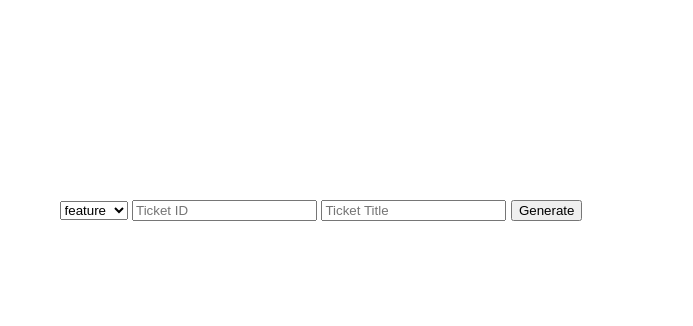
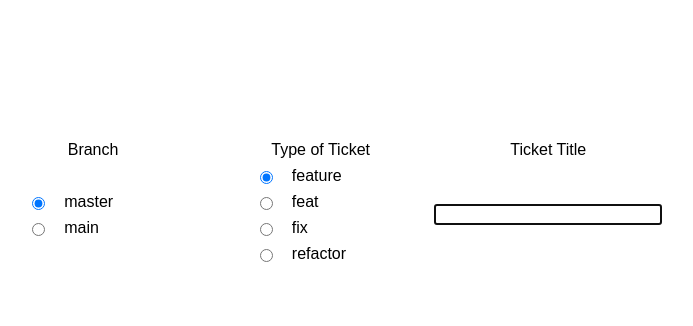
Before and after one commit to ricardosantosduarte/ticket-generator, a plain HTML site: page index.html in a window 1280 px wide. Shown: the part 176-502 px from the top of the page, without its empty margins (319-1012 px from the left). Drawn offline with Linux system fonts and the light colour scheme.

Commit message:
feat: add multiple selections for master branch name and copy on click

```diff
--- a/index.html
+++ b/index.html
@@ -1,38 +1,84 @@
 <!DOCTYPE html>
 <html>
 	<head>
-    <link rel="icon" type="image/png" href="./pensil.png">
-    <script src="./scripts.js"></script>
+		<title>Ticket Branch Generator</title>
+		<link rel="icon" type="image/png" href="./pensil.png" />
+		<link rel="stylesheet" href="./styles.css" />
 	</head>
-  <body
-    style="display: flex; justify-content: center; align-items: center; height: 100vh; flex-wrap: wrap; font-family: sans-serif;"
-  >
-  <div style="display: flex; flex-wrap: wrap; justify-content: center; text-align: center;">
+
+	<body>
+		<section>
 			<div>
-      <select id="ticket-type">
-        <option selected value="feature">
-          feature
-        </option>
-        <option value="feat">
-          feat
-        </option>
-        <option value="fix">
-          fix
-        </option>
-        <option value="refactor">
-          refactor
-        </option>
-    </select>
-    <input id="ticket" placeholder="Ticket ID" />
-    <input id="title" placeholder="Ticket Title"/>
-    <button type="button" onclick="transform();"">Generate</button>
+				<form>
+					<div class="form-part">
+						<label>Branch</label>
+						<div class="form-options">
+							<div class="option">
+								<input
+									type="radio"
+									id="master"
+									checked="checked"
+									value="master"
+									name="branch_name"
+								/>
+								<label for="master"> master </label>
 							</div>
-    <div style="width: 100%;">
-      <h4 id="branch" style="width: 100%;"></h4>
+
+							<div class="option">
+								<input type="radio" id="main" value="main" name="branch_name" />
+								<label for="main"> main </label>
+							</div>
+						</div>
+					</div>
+					<div class="form-part">
+						<label>Type of Ticket</label>
+						<div class="form-options">
+							<div class="option">
+								<input
+									type="radio"
+									id="feature"
+									checked="checked"
+									value="feature"
+									name="ticket_type"
+								/>
+								<label for="feature"> feature </label>
+							</div>
+
+							<div class="option">
+								<input type="radio" id="feat" value="feat" name="ticket_type" />
+								<label for="feat"> feat </label>
+							</div>
+
+							<div class="option">
+								<input type="radio" id="fix" value="fix" name="ticket_type" />
+								<label for="fix"> fix </label>
+							</div>
+
+							<div class="option">
+								<input
+									type="radio"
+									id="refactor"
+									value="refactor"
+									name="ticket_type"
+								/>
+								<label for="refactor"> refactor </label>
+							</div>
+						</div>
+					</div>
+					<div class="form-part">
+						<label for="ticket_title">Ticket Title</label>
+						<input autofocus id="ticket_title" name="ticket_title" />
+					</div>
+				</form>
+			</div>
+			<div style="width: 100%">
+				<h4 id="branch" style="width: 100%"></h4>
 			</div>
 			<div style="width: 100%">
 				<h4 style="width: 100%" id="gitCommands"></h4>
+				<span id="copied"> copied </span>
 			</div>
-  </div>
+		</section>
+		<script src="./scripts.js"></script>
 	</body>
 </html>
--- a/scripts.js
+++ b/scripts.js
@@ -1,15 +1,81 @@
-'use strict';
+"use strict";
 
-function transform () {
-  const ticket = document.getElementById('ticket').value;
-  const title = document.getElementById('title').value;
-  const select = document.getElementById("ticket-type");
-  const ticketType = select.options[select.selectedIndex].value;
-  let branch = ticketType + "/" + ticket.toString().toUpperCase() + "-" + title.toString().trim().toLowerCase().replace(/[\W_]+/g, '-');
-  if (branch.endsWith('-')){
-    branch = branch.slice(0, -1);
-  }
-  document.getElementById('branch').innerText = branch;
-  const gitCommands = document.getElementById('gitCommands');
-  gitCommands.innerText = "git fetch && git checkout "+ branch;
-}
+const branchRadios = document.querySelectorAll('input[name="branch_name"]');
+const typeOfTicketRadios = document.querySelectorAll(
+	'input[name="ticket_type"]'
+);
+const ticketIdTitle = document.getElementById("ticket_title");
+const gitBranchEl = document.getElementById("branch");
+const gitCommandsEl = document.getElementById("gitCommands");
+const copiedEl = document.getElementById("copied");
+
+const transformV2 = () => {
+	copiedEl.style.visibility = "hidden";
+
+	const masterBranchName = document.querySelector(
+		'input[name="branch_name"]:checked'
+	).value;
+
+	const ticketType = document.querySelector(
+		'input[name="ticket_type"]:checked'
+	).value;
+
+	const ticketIdTitle = document.querySelector(
+		'input[name="ticket_title"]'
+	).value;
+
+	if (!ticketIdTitle) {
+		gitBranchEl.innerText = "";
+		gitCommandsEl.innerText = "";
+		return;
+	}
+
+	const [ticketID, ticketTitle] = ticketIdTitle.split("  ");
+
+	if (!ticketID) {
+		gitBranchEl.innerText = "";
+		gitCommandsEl.innerText = "";
+		return;
+	}
+
+	let sanitizedBranchName =
+		ticketType + "/" + ticketID.toString().toUpperCase().trim();
+
+	if (ticketTitle) {
+		sanitizedBranchName =
+			sanitizedBranchName +
+			"-" +
+			ticketTitle
+				.toString()
+				.trim()
+				.toLowerCase()
+				.replace(/[\W_]+/g, "-");
+	}
+
+	if (sanitizedBranchName.endsWith("-")) {
+		sanitizedBranchName = sanitizedBranchName.slice(0, -1);
+	}
+
+	gitBranchEl.innerText = sanitizedBranchName;
+
+	gitCommandsEl.innerText =
+		"git checkout " +
+		masterBranchName +
+		" && git pull && git fetch && git checkout -b " +
+		sanitizedBranchName +
+		" && git status";
+};
+
+const copyToClipboard = () => {
+	navigator.clipboard.writeText(gitCommandsEl.innerText);
+	copiedEl.style.visibility = "visible";
+};
+
+branchRadios.forEach((radio) => radio.addEventListener("change", transformV2));
+typeOfTicketRadios.forEach((radio) =>
+	radio.addEventListener("change", transformV2)
+);
+ticketIdTitle.addEventListener("change", transformV2);
+ticketIdTitle.addEventListener("input", transformV2);
+ticketIdTitle.addEventListener("paste", transformV2);
+gitCommandsEl.addEventListener("click", copyToClipboard);
--- /dev/null
+++ b/styles.css
@@ -0,0 +1,63 @@
+body {
+	display: flex;
+	justify-content: center;
+	align-items: center;
+	height: 100vh;
+	flex-wrap: wrap;
+	font-family: sans-serif;
+}
+
+section {
+	display: flex;
+	flex-wrap: wrap;
+	justify-content: center;
+	text-align: center;
+}
+
+form {
+	display: flex;
+	flex-direction: row;
+	height: 100%;
+}
+
+input[name="ticket_title"] {
+	margin-top: 0.5rem;
+	width: 100%;
+	height: fit-content;
+}
+
+button {
+	margin: 1rem auto 0;
+}
+
+.form-part {
+	display: flex;
+	flex-wrap: wrap;
+	justify-content: space-between;
+	flex-basis: 33.3%;
+}
+
+.form-part > label {
+	width: 100%;
+}
+
+.option {
+	margin-top: 0.5rem;
+	display: flex;
+	padding-left: 3rem;
+}
+
+.option > label {
+	margin-left: 1rem;
+	cursor: pointer;
+}
+
+.form-options {
+	display: flex;
+	flex-direction: column;
+	width: 100%;
+}
+
+#copied {
+	visibility: hidden;
+}
```
Lines whose indentation alone changed are shown as unchanged.
